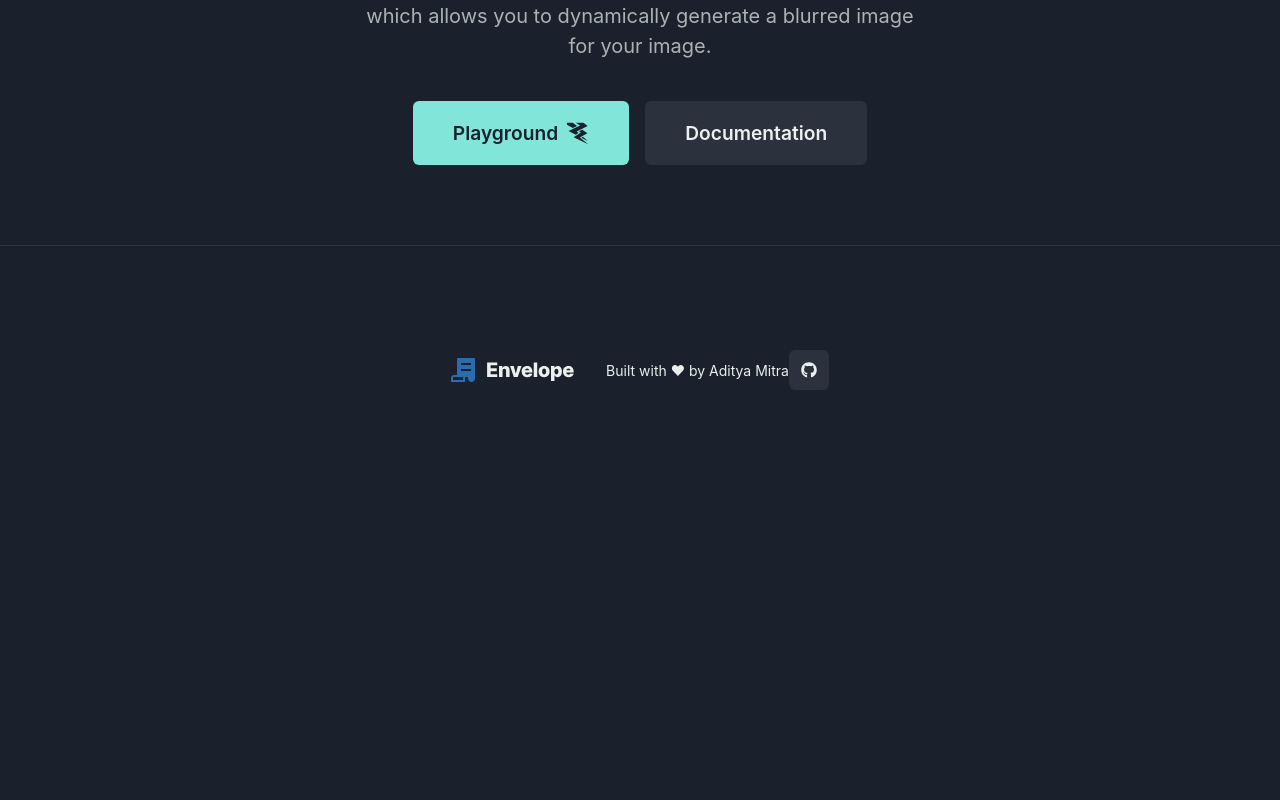
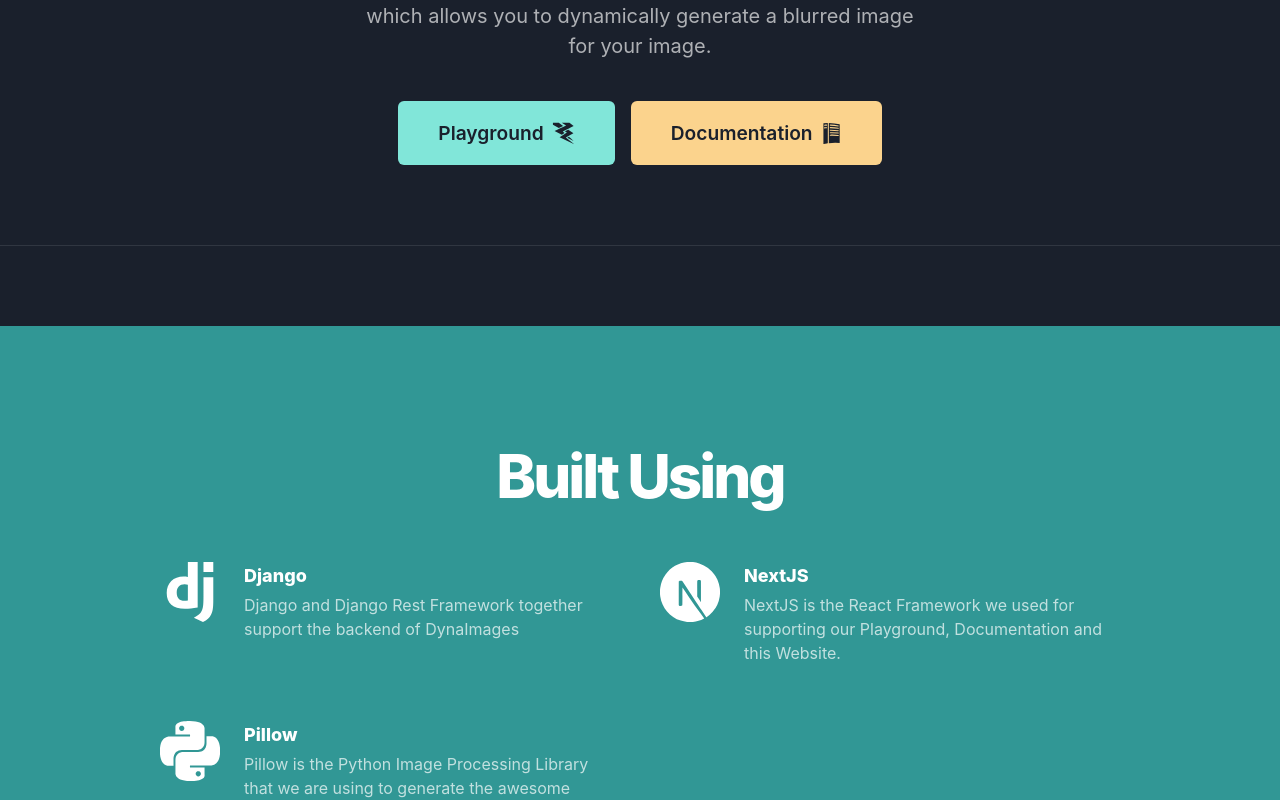
Before and after one commit to aditya-mitra/featherify, a Next.js app in the folder client/: page / in a window 1280 px wide. Shown: the part 443-1243 px from the top of the page. Before the commit the page ends 857 px from the top, so only its background shows below. Built offline with nearby package versions, Linux system fonts and the light colour scheme.

Commit message:
completed the homepage

```diff
--- /dev/null
+++ b/client/components/builtUsing.tsx
@@ -0,0 +1,68 @@
+import type { ReactNode } from 'react';
+import { Heading, Stack, Box, Container, SimpleGrid, Text } from '@chakra-ui/react';
+import { SiDjango, SiNextDotJs, SiPython } from 'react-icons/si';
+
+export default function BuiltUsing() {
+	return (
+		<Container maxW="1280px" bg="teal.500" color="white" py="6.5rem">
+			<Box maxW="760px" mx="auto" textAlign="center" mb="56px">
+				<HeadingText />
+			</Box>
+			<Box as="section">
+				<Box maxW={{ base: 'xl', md: '5xl' }} mx="auto" px={{ base: '6', md: '8' }}>
+					<SimpleGrid columns={{ base: 1, md: 2 }} spacingX="10" spacingY="14">
+						<Feature title="Django" icon={<SiDjango />}>
+							Django and Django Rest Framework together support the backend of
+							DynaImages
+						</Feature>
+						<Feature title="NextJS" icon={<SiNextDotJs />}>
+							NextJS is the React Framework we used for supporting our Playground,
+							Documentation and this Website.
+						</Feature>
+						<Feature title="Pillow" icon={<SiPython />}>
+							Pillow is the Python Image Processing Library that we are using to
+							generate the awesome image placeholders.
+						</Feature>
+					</SimpleGrid>
+				</Box>
+			</Box>
+		</Container>
+	);
+}
+
+function Feature(props: FeatureProps) {
+	const { title, children, icon } = props;
+	return (
+		<Stack spacing="6" direction={{ base: 'column', md: 'row' }}>
+			<Box fontSize="6xl">{icon}</Box>
+			<Stack spacing="1">
+				<Text fontWeight="extrabold" fontSize="lg">
+					{title}
+				</Text>
+				<Box opacity={0.7}>{children}</Box>
+			</Stack>
+		</Stack>
+	);
+}
+
+function HeadingText() {
+	return (
+		<Heading
+			mt="4"
+			fontWeight="extrabold"
+			size="3xl"
+			maxW="14ch"
+			mx="auto"
+			letterSpacing="tighter">
+			<Box as="span" bgClip="text" color="white">
+				Built Using
+			</Box>
+		</Heading>
+	);
+}
+
+interface FeatureProps {
+	title: string;
+	children: string;
+	icon: ReactNode;
+}
--- a/client/components/footer.tsx
+++ b/client/components/footer.tsx
@@ -2,6 +2,8 @@
 import { FaGithub } from 'react-icons/fa';
 
 import { Logo } from './logo';
+
+// needs remodification - can use the footer on chakra-ui website
 
 export default function Footer() {
 	return (
--- a/client/components/heroText.tsx
+++ b/client/components/heroText.tsx
@@ -1,6 +1,7 @@
 import NextLink from 'next/link';
 import { Box, Button, Container, Divider, Stack, Text } from '@chakra-ui/react';
 import { GiLightningHelix } from 'react-icons/gi';
+import { SiReadthedocs } from 'react-icons/si';
 
 export default function HeroText() {
 	return (
@@ -28,7 +29,8 @@
 							opacity={0.7}
 							fontSize={{ base: 'lg', lg: 'xl' }}
 							mt="6">
-							<strong>DynaImage</strong> is a fast and fully customizable application which allows you to dynamically generate a blurred image for your image.
+							<strong>DynaImage</strong> is a fast and fully customizable application
+							which allows you to dynamically generate a blurred image for your image.
 						</Text>
 
 						<Stack
@@ -36,7 +38,7 @@
 							spacing="4"
 							justify="center"
 							direction={{ base: 'column', sm: 'row' }}>
-							<NextLink href="/docs">
+							<NextLink href="/play">
 								<Button
 									h="4rem"
 									px="40px"
@@ -48,9 +50,18 @@
 									Playground
 								</Button>
 							</NextLink>
-							<Button as="a" size="lg" h="4rem" px="40px" fontSize="1.2rem">
-								Documentation
-							</Button>
+							<NextLink href="/docs">
+								<Button
+									as="a"
+									size="lg"
+									h="4rem"
+									px="40px"
+									fontSize="1.2rem"
+									colorScheme="orange"
+									rightIcon={<SiReadthedocs fontSize="1.1em" />}>
+									Documentation
+								</Button>
+							</NextLink>
 						</Stack>
 					</Box>
 				</Container>
--- a/client/views/home.tsx
+++ b/client/views/home.tsx
@@ -1,3 +1,4 @@
+import BuiltUsing from '@/components/builtUsing';
 import HeroText from '@/components/heroText';
 import Layout from './layouts';
 
@@ -5,6 +6,7 @@
 	return (
 		<Layout>
 			<HeroText />
+			<BuiltUsing />
 		</Layout>
 	);
 }
```
Also changed, not shown: client/tsconfig.json (+7 -20 lines), client/utils/chakraSVG.tsx (added, +29 -0 lines), client/utils/pillowSVG.tsx (added, +107 -0 lines), 1 other file (tests, documents, lock files or other folders).
